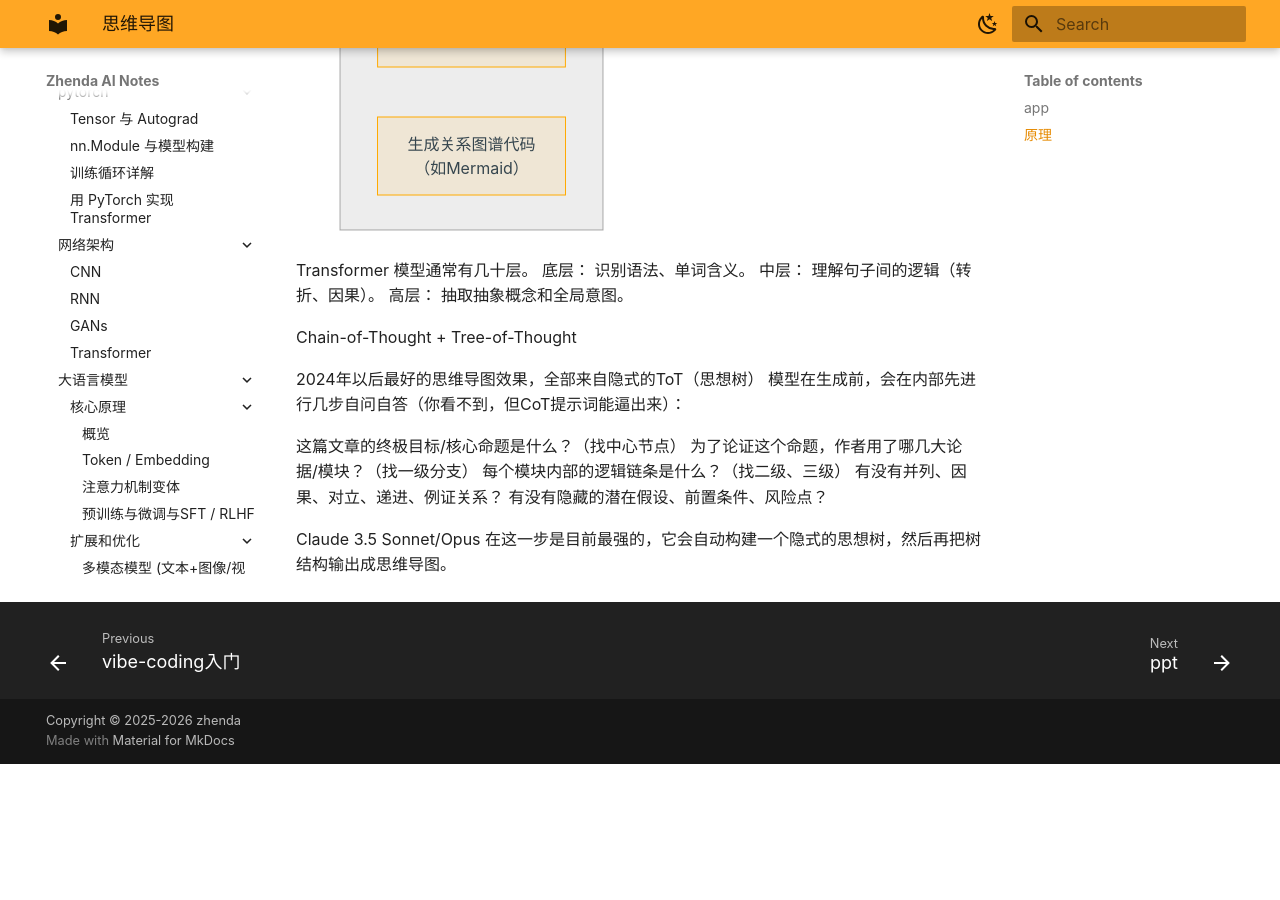
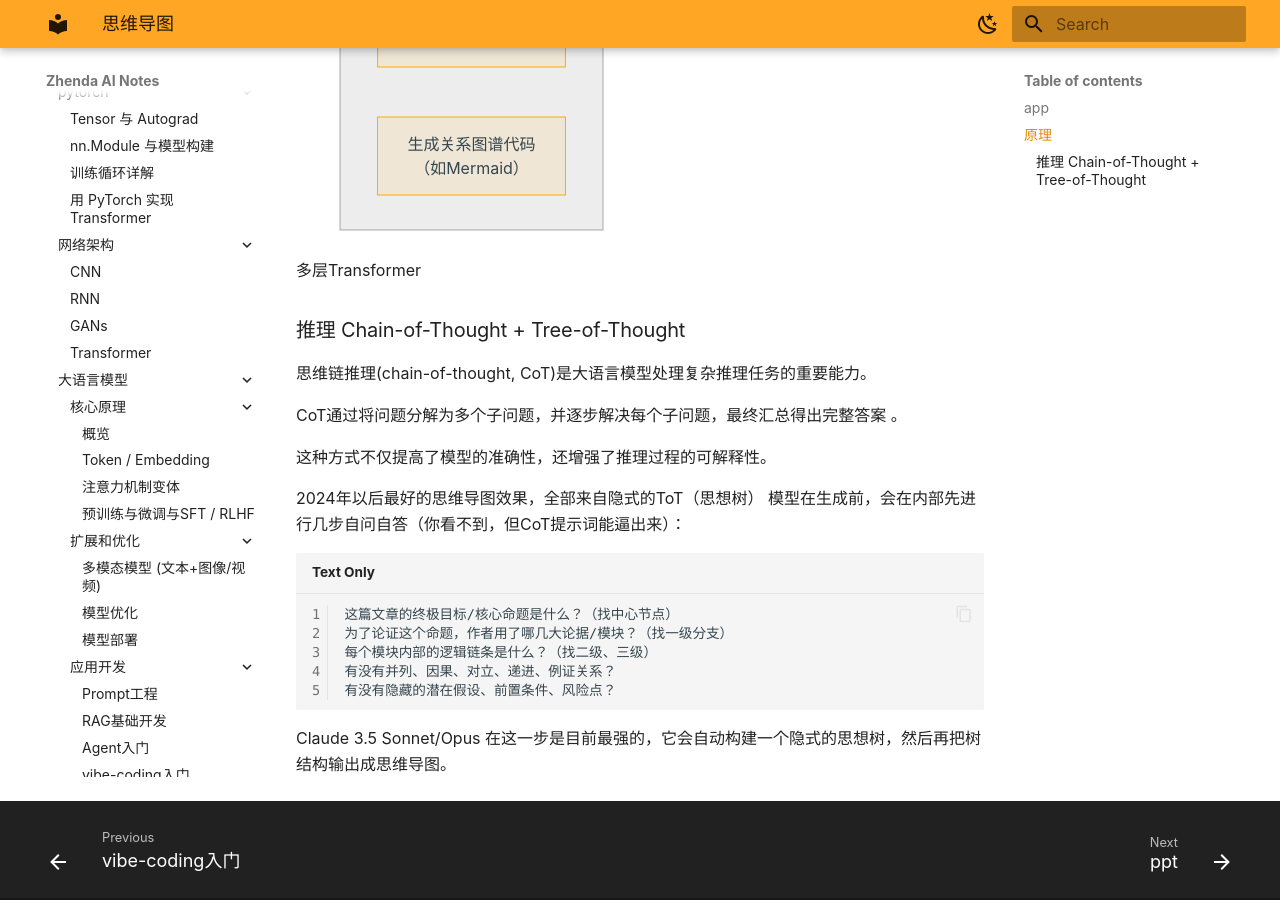
Before and after one commit to zhenda-hub/ai-note, an MkDocs documentation site: the page built from docs/dl/llm/dev/mindmap.md, in a window 1280 px wide and 900 px high, scrolled down 1587 px. Built offline with MkDocs 1.6.1 and Material for MkDocs 9.7.7, drawn with Linux system fonts in a browser that asks for light colours; plug-ins that fetch from the network failed and are left out; before the commit the page ends 2351 px from its top, so only the background shows below that.

Commit message:
update: 3md

````diff
--- a/docs/dl/llm/dev/mindmap.md
+++ b/docs/dl/llm/dev/mindmap.md
@@ -36,23 +36,30 @@ flowchart TD
 ```
 
 
-Transformer 模型通常有几十层。
-底层： 识别语法、单词含义。
-中层： 理解句子间的逻辑（转折、因果）。
-高层： 抽取抽象概念和全局意图。
+多层Transformer
+
+
+
+### 推理 Chain-of-Thought + Tree-of-Thought
+
+思维链推理(chain-of-thought, CoT)是大语言模型处理复杂推理任务的重要能力。
+
+CoT通过将问题分解为多个子问题，并逐步解决每个子问题，最终汇总得出完整答案 。
+
+这种方式不仅提高了模型的准确性，还增强了推理过程的可解释性。
 
 
 
 
-Chain-of-Thought + Tree-of-Thought
+
 
 2024年以后最好的思维导图效果，全部来自隐式的ToT（思想树）
 模型在生成前，会在内部先进行几步自问自答（你看不到，但CoT提示词能逼出来）：
-
+```
 这篇文章的终极目标/核心命题是什么？（找中心节点）
 为了论证这个命题，作者用了哪几大论据/模块？（找一级分支）
 每个模块内部的逻辑链条是什么？（找二级、三级）
 有没有并列、因果、对立、递进、例证关系？
 有没有隐藏的潜在假设、前置条件、风险点？
-
+```
 Claude 3.5 Sonnet/Opus 在这一步是目前最强的，它会自动构建一个隐式的思想树，然后再把树结构输出成思维导图。
````
Also changed, not shown: docs/dl/llm/cores/index.md (+11 -6 lines), docs/dl/llm/cores/token-embedding.md (+3 -0 lines).
